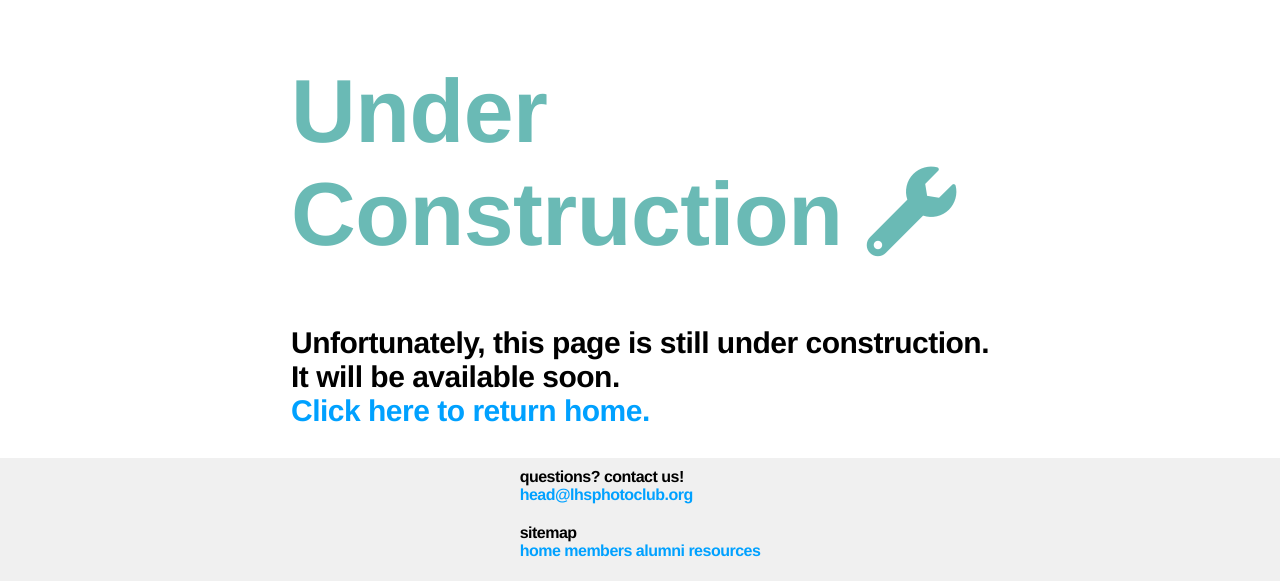
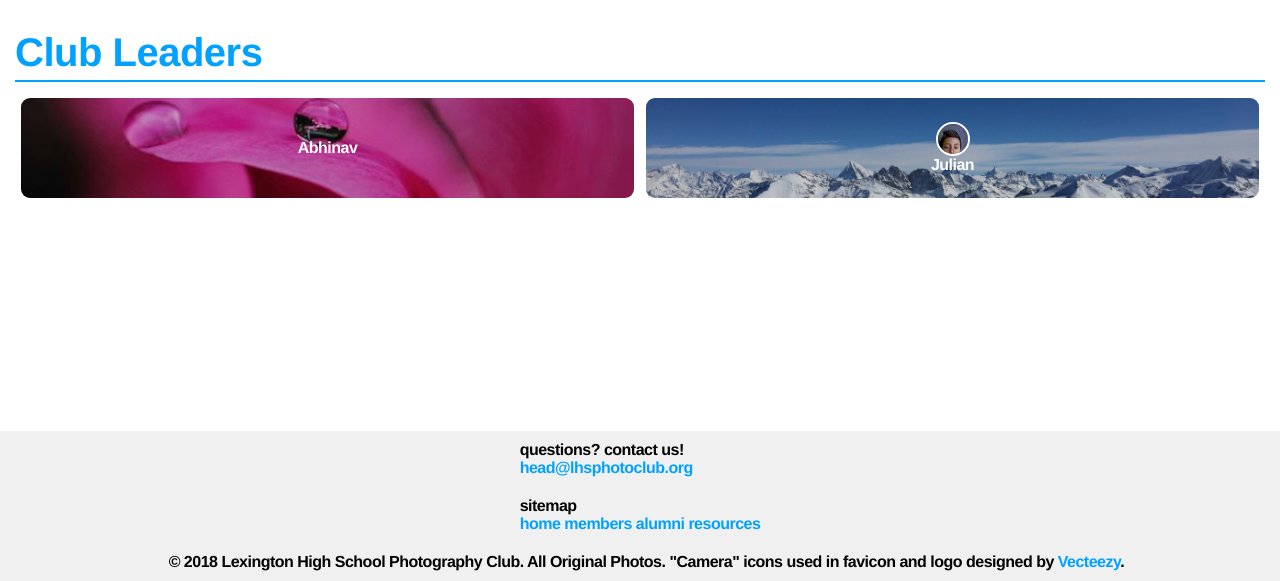
Before and after one commit to jjmarm/lhsphotoclub, a PHP site: page /members.html in a window 1280 px wide. Shown: the part 219-800 px from the top of the page. Run offline with PHP 8.4, Linux system fonts and the light colour scheme.

Commit message:
Made Members page, adapted site structure to embedded files

```diff
--- a/css/master.css
+++ b/css/master.css
@@ -199,6 +199,10 @@ footer a:hover {
   margin-top: 20px;
   margin-bottom: 20px;
 }
+.hero-container {
+  flex-basis: calc(100% - 30px);
+  flex-flow: column wrap;
+}
 /* Page-specific css */
 
 /* "Under Construction" Webpage */
@@ -217,7 +221,67 @@ footer a:hover {
   font-size: 30px;
 }
 
-/* */
+/* Members */
+.members {
+  justify-content: center;
+  padding-top: 30px;
+}
+
+.members h1 {
+  font-size: 40px;
+  border-bottom: solid 2px;
+  margin: 0;
+  padding-bottom: 5px;
+  color: #00a1ff;
+}
+.member-list {
+  display: flex;
+  flex-flow: row wrap;
+  justify-content: space-between;
+  padding-top: 10px;
+}
+.member-list a {
+  flex: 1 1 190px;
+  height: 100px;
+  border: solid white 1px;
+  border-radius: 10px;
+  color: white;
+
+  overflow: hidden;
+
+  margin: 5px;
+}
+.member-list .member-entry {
+  width: 100%;
+  height: 100%;
+  background-repeat: no-repeat;
+  background-position: center;
+  background-size: cover;
+
+  transition: all 0.5s ease;
+
+  display: flex;
+  flex-flow: column;
+  justify-content: center;
+  align-items: center;
+}
+.member-list .member-entry:hover {
+  transform: scale(1.2);
+}
+.profile-picture {
+  height: 30px;
+  border: solid white 2px;
+  border-radius: 40px;
+}
+
+/* Individual Page Declarations*/
+#members-julian-page {
+  background-image: linear-gradient(rgba(0, 0, 0, 0.2), rgba(0, 0, 0, 0.2)), url("/img/members/julianm/julian-cover.jpg");
+}
+
+#members-abhinav-page {
+  background-image: linear-gradient(rgba(0, 0, 0, 0.2), rgba(0, 0, 0, 0.2)), url("/img/members/abhinavm/cover.jpg");
+}
 
 /* For Mobile Websites */
 @media screen and (max-width: 760px) {
--- a/js/master.js
+++ b/js/master.js
@@ -6,8 +6,12 @@ function openNav() {
 function closeNav() {
   document.getElementById('sidenav').style.width = "0";
 }
-function returnHome() {
-  window.location.href = "index.html"
+function returnHome(isEmbedded) {
+  if (isEmbedded) {
+    window.location.href = "/index.html"
+  } else {
+    window.location.href = "index.html"
+  }
 }
 
 function moveArrow() {
@@ -22,11 +26,28 @@ function moveBackArrow() {
 $(function(){
     var includes = $('[data-include]');
     jQuery.each(includes, function(){
-      var file = 'components/' + $(this).data('include') + '.html';
+      if ($(this).data('include').includes("!") === true) {
+        var file = '/components/' + $(this).data('include').slice(1) + '.html';
+      }
+      else {
+        var file = 'components/' + $(this).data('include') + '.html';
+      }
       $(this).load(file);
     });
   });
-
+$(function(){
+  var lbName = $('[data-lbname]');
+  var lbLim = $('[data-lblimit]');
+  var lbSource = $('[data-lbsource]');
+  $.each(lbLim, function () {
+    $(this).data("data-lblimit") = parseInt($(this).data("data-lblimit"));
+  });
+  for (var i = 0; i < lbName.length; i++) {
+    for (var j = 0; j < lbLim[i]; i++) {
+      $(this).load("<a href='/img/members/'"+ $(this).data("lbsource") + "/" + j + ".jpg' data-lightbox='" + $(this).data("lbname") + "'><img src='img/members/'"+ $(this).data("lbSource") + "/" + j + ".jpg'/></a>")
+    }
+  };
+});
 $(document).ready(function () {
 
   // Variable Declarations for elements
--- a/members.html
+++ b/members.html
@@ -16,7 +16,23 @@
         <a id="close" href="#">✕</a>
       </div>
       <nav data-include="nav"></nav>
-      <div data-include="construction"></div>
+      <div class="members container">
+        <div class="hero-container">
+          <h1>Club Leaders</h1>
+          <div class="member-list">
+            <a href="members/abhinav.html">
+              <div class="member-entry" id="members-abhinav-page">
+                <!-- <img class="profile-picture" src="img/members/abhinavm/profile.png" alt="Profile Picture"> --> <span>Abhinav</span>
+              </div>
+            </a>
+            <a href="members/julian.html">
+              <div class="member-entry" id="members-julian-page">
+                <img class="profile-picture" src="img/members/julianm/profile.jpg" alt="Profile Picture"><span>Julian</span>
+              </div>
+            </a>
+          </div>
+        </div>
+      </div>
     </div>
     <footer data-include="footer"></footer>
   </body>
```
Also changed, not shown: components/footer-m.html (added, +14 -0 lines), components/nav-m.html (added, +25 -0 lines), members/abhinav.html (+8 -8 lines), members/julian.html (+10 -8 lines), img/IMG_1213.JPG (deleted), img/matthew.png (deleted), img/members/abhinavm/cover.jpg (added), img/members/julianm/julian-cover.jpg (added), img/members/julianm/profile.jpg (added), 2 other files.
